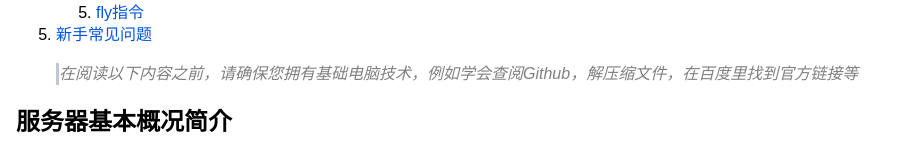
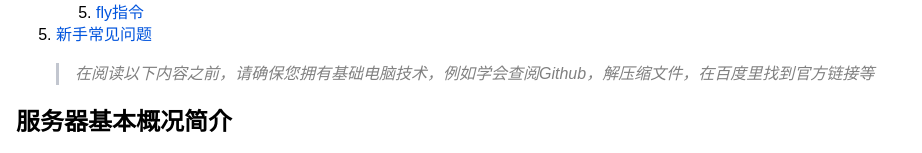
Before and after one commit to Ief784/dumplings, a plain HTML site: page index.html in a window 1280 px wide. Shown: the part 363-516 px from the top of the page, without its empty margins (0-922 px from the left). Drawn offline with Linux system fonts and the light colour scheme.

Commit message:
添加blockquote的样式

```diff
--- a/style.css
+++ b/style.css
@@ -18,3 +18,6 @@ a {
     color: #0054dd;
     text-decoration: none;
 }
+blockquote {
+    padding-left: 1em;
+}
```
